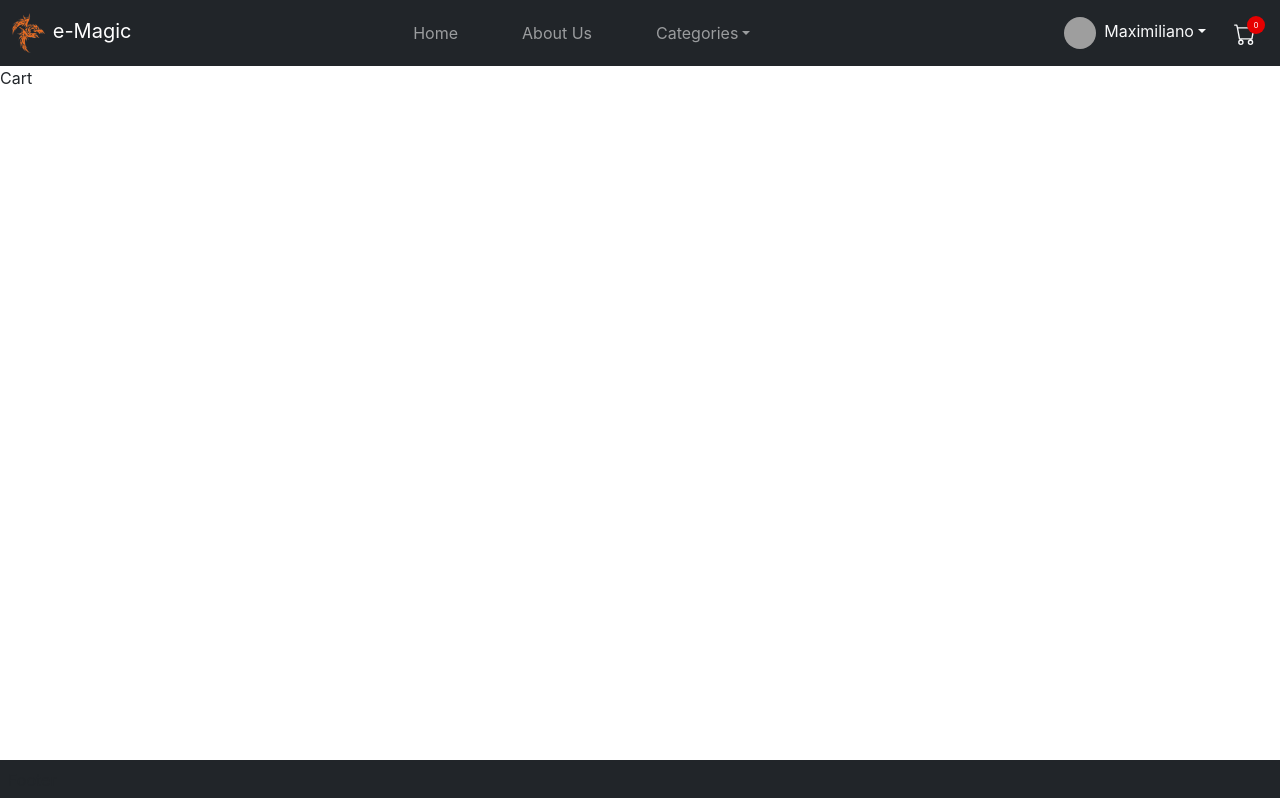
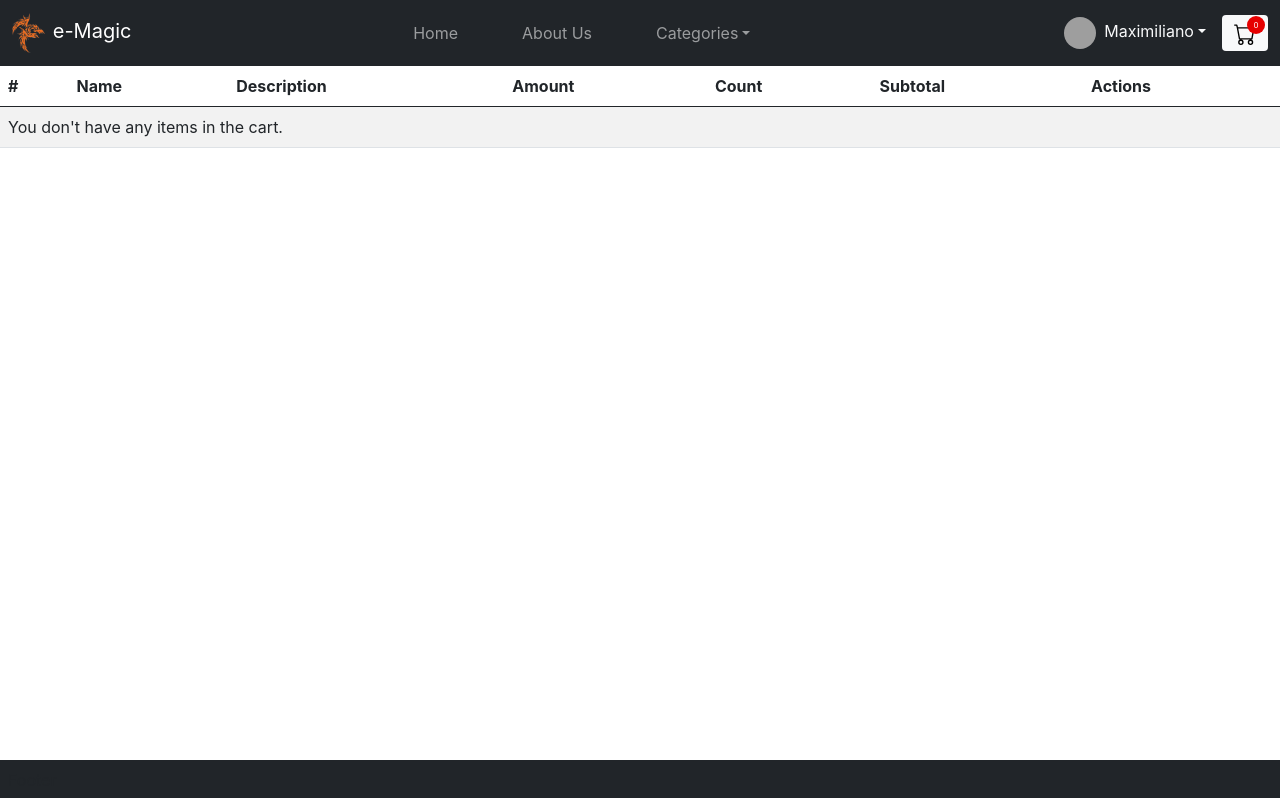
Before and after one commit to MaximilianoBertran/emagicbertran, a React (Create React App) app: page /cart in a window 1280 px wide. Built offline with nearby package versions, Linux system fonts and the light colour scheme; grey boxes are pictures that could not be loaded.

Commit message:
Changes and questions

```diff
--- a/src/App.js
+++ b/src/App.js
@@ -1,10 +1,14 @@
 import './App.css';
+import GlobalProvider from './context/GlobalProvider';
 import Index from './routes/Index';
 
 function App() {
+
   return (
     <div className="d-flex flex-column min-vh-100">
-      <Index />
+      <GlobalProvider>
+        <Index />
+      </GlobalProvider>
     </div>
   )
 }
--- /dev/null
+++ b/src/components/cart/CartTable.jsx
@@ -0,0 +1,75 @@
+import React, { useContext } from 'react'
+import { GlobalContext } from '../../context/GlobalProvider';
+
+const CartTable = () => {
+  const {cart,lessProduct,deleteProduct,sumProduct,totalAmount,clearCart} = useContext(GlobalContext)
+
+  return (
+    <table className="table table-striped">
+      <thead>
+        <tr>
+          <th scope="col">#</th>
+          <th scope="col">Name</th>
+          <th scope="col">Description</th>
+          <th scope="col">Amount</th>
+          <th scope="col">Count</th>
+          <th scope="col">Subtotal</th>
+          <th scope="col">Actions</th>
+        </tr>
+      </thead>
+      <tbody>
+        { cart.length > 0 ?
+          cart.map((item, index) => (
+            <tr key={index}>
+              <th scope="row">{ index }</th>
+              <td> { item.name } </td>
+              <td> { item.description } </td>
+              <td> $ { item.price } </td>
+              <td> { item.cant } </td>
+              <td> $ { item.price * item.cant } </td>
+              <td>
+                <button onClick={ () => lessProduct(index) } className="btn btn-secondary mx-1">
+                  <svg xmlns="http://www.w3.org/2000/svg" width="16" height="16" fill="currentColor" class="bi bi-cart-dash" viewBox="0 0 16 16">
+                    <path d="M6.5 7a.5.5 0 0 0 0 1h4a.5.5 0 0 0 0-1h-4z"/>
+                    <path d="M.5 1a.5.5 0 0 0 0 1h1.11l.401 1.607 1.498 7.985A.5.5 0 0 0 4 12h1a2 2 0 1 0 0 4 2 2 0 0 0 0-4h7a2 2 0 1 0 0 4 2 2 0 0 0 0-4h1a.5.5 0 0 0 .491-.408l1.5-8A.5.5 0 0 0 14.5 3H2.89l-.405-1.621A.5.5 0 0 0 2 1H.5zm3.915 10L3.102 4h10.796l-1.313 7h-8.17zM6 14a1 1 0 1 1-2 0 1 1 0 0 1 2 0zm7 0a1 1 0 1 1-2 0 1 1 0 0 1 2 0z"/>
+                  </svg>
+                </button>
+                <button onClick={ () => sumProduct(index) } className="btn btn-secondary mx-1">
+                  <svg xmlns="http://www.w3.org/2000/svg" width="16" height="16" fill="currentColor" class="bi bi-cart-plus" viewBox="0 0 16 16">
+                    <path d="M9 5.5a.5.5 0 0 0-1 0V7H6.5a.5.5 0 0 0 0 1H8v1.5a.5.5 0 0 0 1 0V8h1.5a.5.5 0 0 0 0-1H9V5.5z"/>
+                    <path d="M.5 1a.5.5 0 0 0 0 1h1.11l.401 1.607 1.498 7.985A.5.5 0 0 0 4 12h1a2 2 0 1 0 0 4 2 2 0 0 0 0-4h7a2 2 0 1 0 0 4 2 2 0 0 0 0-4h1a.5.5 0 0 0 .491-.408l1.5-8A.5.5 0 0 0 14.5 3H2.89l-.405-1.621A.5.5 0 0 0 2 1H.5zm3.915 10L3.102 4h10.796l-1.313 7h-8.17zM6 14a1 1 0 1 1-2 0 1 1 0 0 1 2 0zm7 0a1 1 0 1 1-2 0 1 1 0 0 1 2 0z"/>
+                  </svg>
+                </button>
+                <button onClick={ () => deleteProduct(index) } className="btn btn-danger mx-1">
+                <svg xmlns="http://www.w3.org/2000/svg" width="16" height="16" fill="currentColor" class="bi bi-trash" viewBox="0 0 16 16">
+                  <path d="M5.5 5.5A.5.5 0 0 1 6 6v6a.5.5 0 0 1-1 0V6a.5.5 0 0 1 .5-.5zm2.5 0a.5.5 0 0 1 .5.5v6a.5.5 0 0 1-1 0V6a.5.5 0 0 1 .5-.5zm3 .5a.5.5 0 0 0-1 0v6a.5.5 0 0 0 1 0V6z"/>
+                  <path fill-rule="evenodd" d="M14.5 3a1 1 0 0 1-1 1H13v9a2 2 0 0 1-2 2H5a2 2 0 0 1-2-2V4h-.5a1 1 0 0 1-1-1V2a1 1 0 0 1 1-1H6a1 1 0 0 1 1-1h2a1 1 0 0 1 1 1h3.5a1 1 0 0 1 1 1v1zM4.118 4 4 4.059V13a1 1 0 0 0 1 1h6a1 1 0 0 0 1-1V4.059L11.882 4H4.118zM2.5 3V2h11v1h-11z"/>
+                </svg>
+                </button>
+              </td>
+            </tr>
+          ))
+        :
+          <tr>
+            <td colSpan="7">You don't have any items in the cart.</td>
+          </tr>
+        }
+      </tbody>
+      { totalAmount() > 0 ?
+        <tfoot>
+          <tr>
+            <th colSpan="5"></th>
+            <td> $ { totalAmount() } </td>
+            <td>
+              <button onClick={ clearCart } className="btn btn-primary mx-1 w-25">Buy</button>
+              <button onClick={ clearCart } className="btn btn-danger mx-1 w-25">Clear</button>
+            </td>
+          </tr>
+        </tfoot>
+        : ""
+      }
+    </table>
+  )
+}
+
+export default CartTable
--- a/src/components/itemListContainer/complements/Item.jsx
+++ b/src/components/itemListContainer/complements/Item.jsx
@@ -3,22 +3,22 @@ import { Link } from 'react-router-dom';
 import ItemCount from './ItemCount'
 
 const Item = (props) => {
-  const onAdd = () => {
-    console.log("Felicidades por agrega " + props.name + " al carrito");
-  }
+
+
+
   return (
 
     <div className="card m-2" style={{ width:"300px"}}>
-        <Link to={`/item-detail/${props.id}`}>
-          <img src={props.img} className="card-img-top" alt={props.name} />
+        <Link to={`/item-detail/${props.product.id}`}>
+          <img src={props.product.img} className="card-img-top" alt={props.product.name} />
         </Link>
         <div className="card-body">
-            <h5 className="card-title text-center">{props.name}</h5>
-            <p className="card-text">{props.description}</p>
+            <h5 className="card-title text-center">{props.product.name}</h5>
+            <p className="card-text">{props.product.description}</p>
         </div>
 
         <div className="card-footer">
-            <ItemCount stock={props.stock} initial={props.initial} name={props.name} onAdd={ onAdd } />
+            <ItemCount product={props.product} />
         </div>
     </div>
   )
--- a/src/components/itemListContainer/complements/ItemCount.jsx
+++ b/src/components/itemListContainer/complements/ItemCount.jsx
@@ -1,8 +1,11 @@
-import React, { useState} from 'react'
+import React, { useContext, useState} from 'react'
+import { GlobalContext } from '../../../context/GlobalProvider';
 
 const ItemCount = (props) => {
-    const {stock} = props;
-    const [count, setCount] = useState(props.initial ?? 0);
+    const {product} = props;
+    const [count, setCount] = useState(product.initial ?? 0);
+    const {addProduct, findCartById} = useContext (GlobalContext)
+
     const less = () => {
         if (count-1 >= 0) {
             setCount(count - 1)
@@ -10,20 +13,20 @@ const ItemCount = (props) => {
     }
 
     const add = () => {
-        if (count+1 <= stock) {
+        if (count+1 <= product.stock) {
             setCount(count + 1)
         }
     }
 
     return (
-        <div>
+        <div className='itemCount'>
             <div className="row justify-content-start border border-2 border-secondary rounded w-auto">
                 <button type="button" onClick={ () => less()} className={ count-1 >= 0 ? "btn btn-outline-secondary border-0 rounded-0 col-4" : "btn btn-outline-secondary border-0 rounded-0 col-4 disabled"}>-</button>
                 <div className="col-4 d-flex justify-content-center align-items-center">{count}</div>
-                <button type="button" onClick={ () => add()} className={ count+1 <= stock ? "btn btn-outline-secondary border-0 rounded-0 col-4" : "btn btn-outline-secondary border-0 rounded-0 col-4 disabled"}>+</button>
+                <button type="button" onClick={ () => add()} className={ count+1 + findCartById(product.id) <= product.stock ? "btn btn-outline-secondary border-0 rounded-0 col-4" : "btn btn-outline-secondary border-0 rounded-0 col-4 disabled"}>+</button>
             </div>
             <div className="row d-grid gap-2">
-                <button type="button" onClick={ props.onAdd } className={ count > 0 ? "btn btn-primary" : "btn btn-primary disabled"}>Agregar a carrito</button>
+                <button type="button" onClick={ () => addProduct(product, count) } className={ count > 0 ? "btn btn-primary" : "btn btn-primary disabled"}>Agregar a carrito</button>
             </div>
         </div>
     )
--- a/src/components/itemListContainer/complements/ItemList.jsx
+++ b/src/components/itemListContainer/complements/ItemList.jsx
@@ -8,7 +8,7 @@ const ItemList = (props) => {
             {
                 products.map((item, index) =>
                     (
-                        <Item key={index} id={item.id} name={item.name} description={item.description}img={item.img} stock={item.stock} initial={item.initial ?? 0} />
+                        <Item key={index} product={item} />
                     )
                 )
             }
--- a/src/components/navbar/complements/CartWidget.jsx
+++ b/src/components/navbar/complements/CartWidget.jsx
@@ -1,14 +1,19 @@
 import React from 'react'
+import { useContext } from 'react';
+import { NavLink } from 'react-router-dom';
+import { GlobalContext } from '../../../context/GlobalProvider';
 
 const CartWidget = (props) => {
-    const { cart } = props;
+
+    const {itemCartCount} = useContext(GlobalContext)
+
     return (
-        <button type="button" className="btn btn-outline-light ms-3" style={{ border: 0 }}>
+        <NavLink type="button" className="btn btn-outline-light ms-3" style={{ border: 0 }} to={ "/cart"}>
             <svg xmlns="http://www.w3.org/2000/svg" width="22" height="22" fill="currentColor" className="bi bi-cart" viewBox="0 0 16 16">
                 <path d="M0 1.5A.5.5 0 0 1 .5 1H2a.5.5 0 0 1 .485.379L2.89 3H14.5a.5.5 0 0 1 .491.592l-1.5 8A.5.5 0 0 1 13 12H4a.5.5 0 0 1-.491-.408L2.01 3.607 1.61 2H.5a.5.5 0 0 1-.5-.5zM3.102 4l1.313 7h8.17l1.313-7H3.102zM5 12a2 2 0 1 0 0 4 2 2 0 0 0 0-4zm7 0a2 2 0 1 0 0 4 2 2 0 0 0 0-4zm-7 1a1 1 0 1 1 0 2 1 1 0 0 1 0-2zm7 0a1 1 0 1 1 0 2 1 1 0 0 1 0-2z"></path>
             </svg>
-            <div className='number'>{ cart }</div>
-        </button>
+            <div className='number'>{ itemCartCount() }</div>
+        </NavLink>
     )
 }
 
--- /dev/null
+++ b/src/context/GlobalProvider.jsx
@@ -0,0 +1,74 @@
+import React, { useState } from 'react'
+import { createContext } from 'react'
+
+export const GlobalContext = createContext()
+
+const GlobalProvider = ({children}) => {
+
+  const [cart, setCart] = useState([])
+
+  const itemCartCount = () => {
+    return cart.map(item => item.cant).reduce((prev, curr) => prev + curr, 0);
+  }
+
+  const totalAmount = () =>{
+    return cart.map(item => (item.cant * item.price)).reduce((prev, curr) => prev + curr, 0);
+  }
+
+  const addProduct = (product, count) => {
+    const index = cart.findIndex(item => item.id === Number(product.id))
+    if(index >= 0){
+      let array = cart
+      array[index].cant += 1
+      setCart(array)
+    } else {
+      product.cant = count
+      setCart([...cart, product])
+    }
+  }
+
+  const sumProduct = (index) => {
+    let array = cart
+    array[index].cant += 1
+    setCart(array)
+  }
+
+  const lessProduct = (index) => {
+    let array = cart
+    array[index].cant -= 1
+    setCart(array)
+  }
+
+  const deleteProduct = (index) => {
+    setCart(cart.splice(index))
+    console.log(cart)
+  }
+
+  const clearCart = () => {
+    setCart([])
+  }
+
+  const findCartById = (id) => {
+    let product = cart.find((item) => item.id === Number(id))
+    return product ? product.cant : 0
+  }
+
+  return (
+    <GlobalContext.Provider value={{
+      cart,
+      setCart,
+      itemCartCount,
+      totalAmount,
+      addProduct,
+      sumProduct,
+      lessProduct,
+      deleteProduct,
+      clearCart,
+      findCartById
+    }}>
+      { children }
+    </GlobalContext.Provider>
+  )
+}
+
+export default GlobalProvider
--- a/src/pages/Cart.jsx
+++ b/src/pages/Cart.jsx
@@ -1,8 +1,11 @@
 import React from 'react'
+import CartTable from '../components/cart/CartTable'
 
 const Cart = () => {
   return (
-    <div>Cart</div>
+    <div className='cart'>
+      <CartTable />
+    </div>
   )
 }
 
```
Also changed, not shown: src/components/cart/Cart.jsx (deleted, +0 -9 lines).
